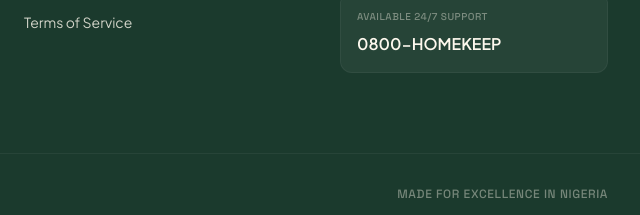
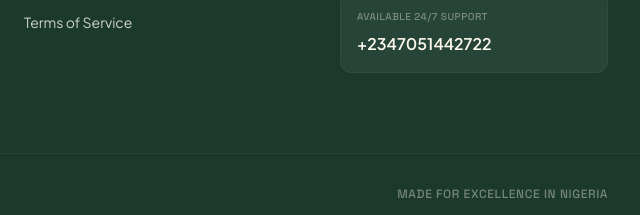
Before and after one commit to learnwithrichuncle/homekeep, a plain HTML site: page index.html in a window 1280 px wide. Shown: the part 4164-4379 px from the top of the page, 640-1280 px from the left. Drawn offline with nearby package versions, Linux system fonts and the light colour scheme.

Commit message:
v2-number update

```diff
--- a/index.html
+++ b/index.html
@@ -450,7 +450,7 @@
 <a class="text-secondary-container font-bold text-sm" href="mailto:hello@homekeep.com.ng">hello@homekeep.com.ng</a>
 <div class="mt-4 bg-white/5 p-4 rounded-xl border border-white/5">
 <p class="text-[10px] label-caps text-surface/40 mb-2">Available 24/7 Support</p>
-<p class="text-surface font-bold">0800-HOMEKEEP</p>
+<p class="text-surface font-bold">+2347051442722</p>
 </div>
 </div>
 </div>
```
